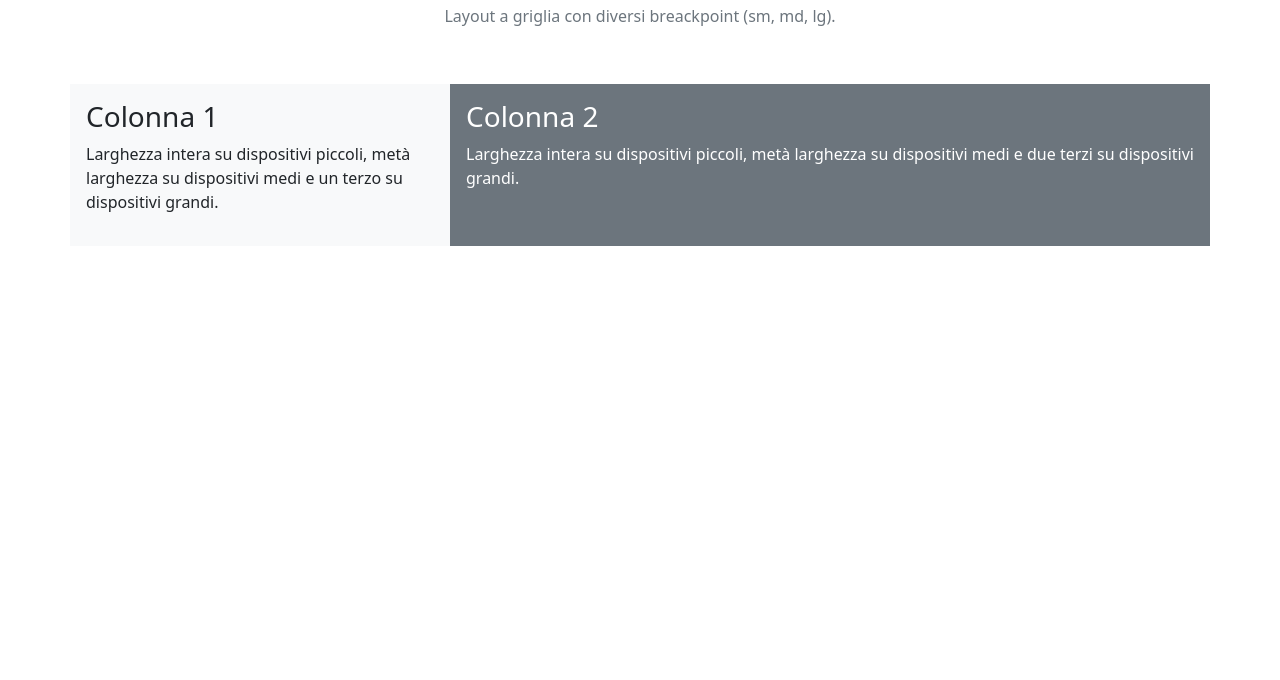
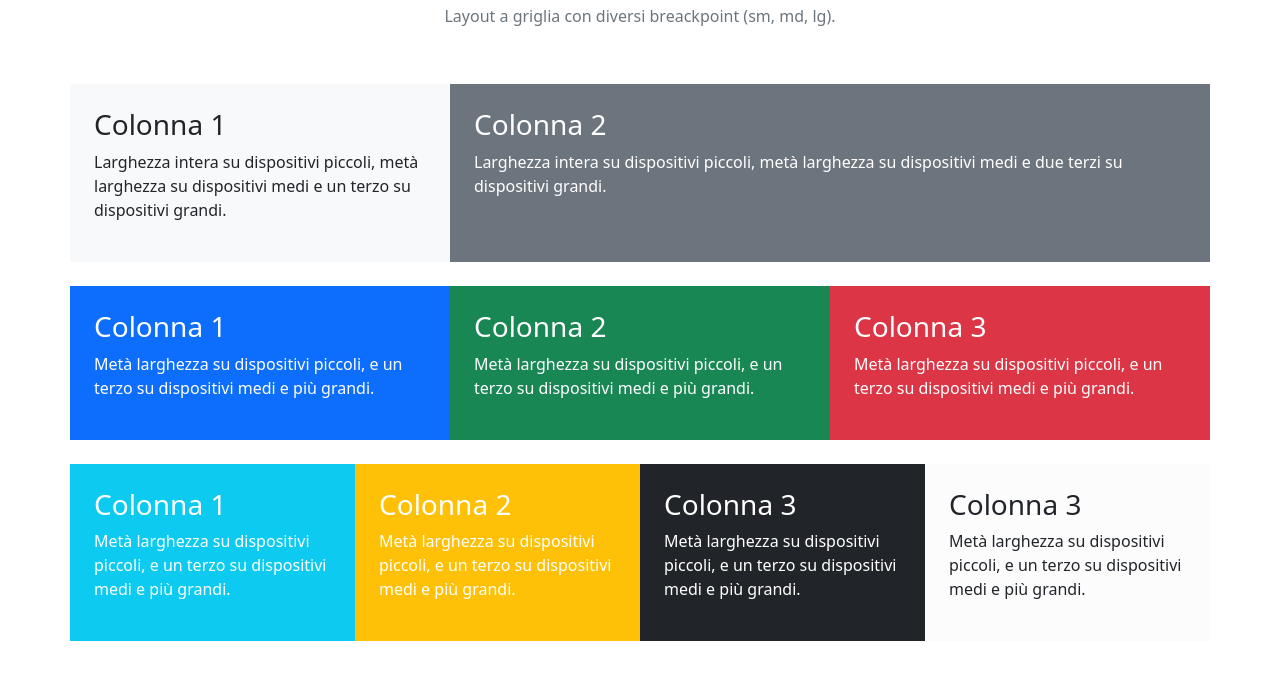
Before and after one commit to Erremme/htmlcss-bootstrap-layout, a plain HTML site: page index.html in a window 1280 px wide. Shown: the part 90-770 px from the top of the page. Drawn offline with nearby package versions, Linux system fonts and the light colour scheme.

Commit message:
feat: add all container

```diff
--- a/index.html
+++ b/index.html
@@ -20,13 +20,53 @@
     <main>
         <div class="container-sm pt-4">
             <div class="row ">
-                <div class="col-12 col-md-6 col-lg-4 bg-light p-3">
+                <div class="col-12 col-md-6 col-lg-4 bg-light p-4">
                     <h2 class="fs-3">Colonna 1</h2>
                     <p>Larghezza intera su dispositivi piccoli, metà larghezza su dispositivi medi e un terzo su dispositivi grandi.</p>
                 </div>
-                <div class="col-12 col-md-6 col-lg-8 bg-secondary text-white p-3">
+                <div class="col-12 col-md-6 col-lg-8 bg-secondary text-white p-4">
                     <h2 class="fs-3">Colonna 2</h2>
                     <p>Larghezza intera su dispositivi piccoli, metà larghezza su dispositivi medi e due terzi su dispositivi grandi.</p>
+                </div>
+
+            </div>
+        </div>
+
+        <div class="container-sm pt-4">
+            <div class="row text-white">
+                <div class="col-6 col-md-4 bg-primary p-4">
+                    <h2 class="fs-3">Colonna 1</h2>
+                    <p>Metà larghezza su dispositivi piccoli, e un terzo su dispositivi medi e più grandi.</p>
+                </div>
+                <div class="col-6 col-md-4 bg-success p-4">
+                    <h2 class="fs-3">Colonna 2</h2>
+                    <p>Metà larghezza su dispositivi piccoli, e un terzo su dispositivi medi e più grandi.</p>
+                </div>
+                <div class="col-12 col-md-4 bg-danger p-4">
+                    <h2 class="fs-3">Colonna 3</h2>
+                    <p>Metà larghezza su dispositivi piccoli, e un terzo su dispositivi medi e più grandi.</p>
+                </div>
+
+            </div>
+        </div>
+
+        <div class="container-sm pt-4">
+            <div class="row ">
+                <div class="col-6 col-md-3 bg-info p-4 text-white">
+                    <h2 class="fs-3">Colonna 1</h2>
+                    <p>Metà larghezza su dispositivi piccoli, e un terzo su dispositivi medi e più grandi.</p>
+                </div>
+                <div class="col-6 col-md-3 bg-warning p-4 text-white">
+                    <h2 class="fs-3">Colonna 2</h2>
+                    <p>Metà larghezza su dispositivi piccoli, e un terzo su dispositivi medi e più grandi.</p>
+                </div>
+                <div class="col-6 col-md-3 bg-dark p-4 text-white">
+                    <h2 class="fs-3">Colonna 3</h2>
+                    <p>Metà larghezza su dispositivi piccoli, e un terzo su dispositivi medi e più grandi.</p>
+                </div>
+                <div class="col-6 col-md-3 bg-light-subtle p-4">
+                    <h2 class="fs-3">Colonna 3</h2>
+                    <p>Metà larghezza su dispositivi piccoli, e un terzo su dispositivi medi e più grandi.</p>
                 </div>
 
             </div>
```
